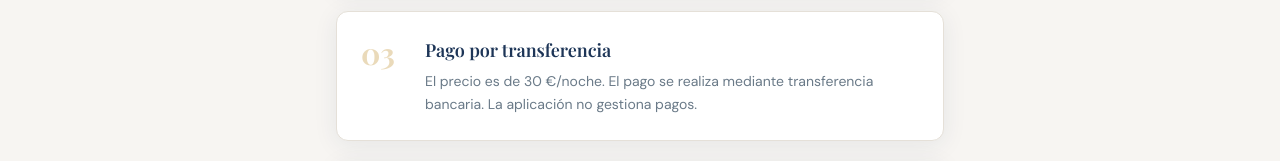
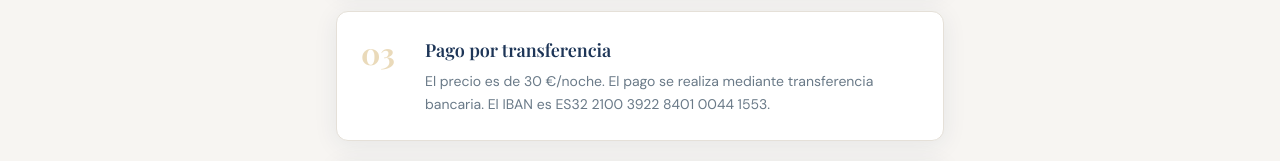
Before and after one commit to agzaiconsulting-code/web_Santo-a, a Next.js app: page /normas in a window 1280 px wide. Shown: the part 577-738 px from the top of the page. Built offline with nearby package versions, Linux system fonts and the light colour scheme; no server answers.

Commit message:
content: actualizar IBAN en norma 03 de pago por transferencia

```diff
--- a/src/app/normas/page.tsx
+++ b/src/app/normas/page.tsx
@@ -18,7 +18,7 @@ const NORMAS = [
   {
     num: '03',
     title: 'Pago por transferencia',
-    body: 'El precio es de 30 €/noche. El pago se realiza mediante transferencia bancaria. La aplicación no gestiona pagos.',
+    body: 'El precio es de 30 €/noche. El pago se realiza mediante transferencia bancaria. El IBAN es ES32 2100 3922 8401 0044 1553.',
   },
   {
     num: '04',
```
